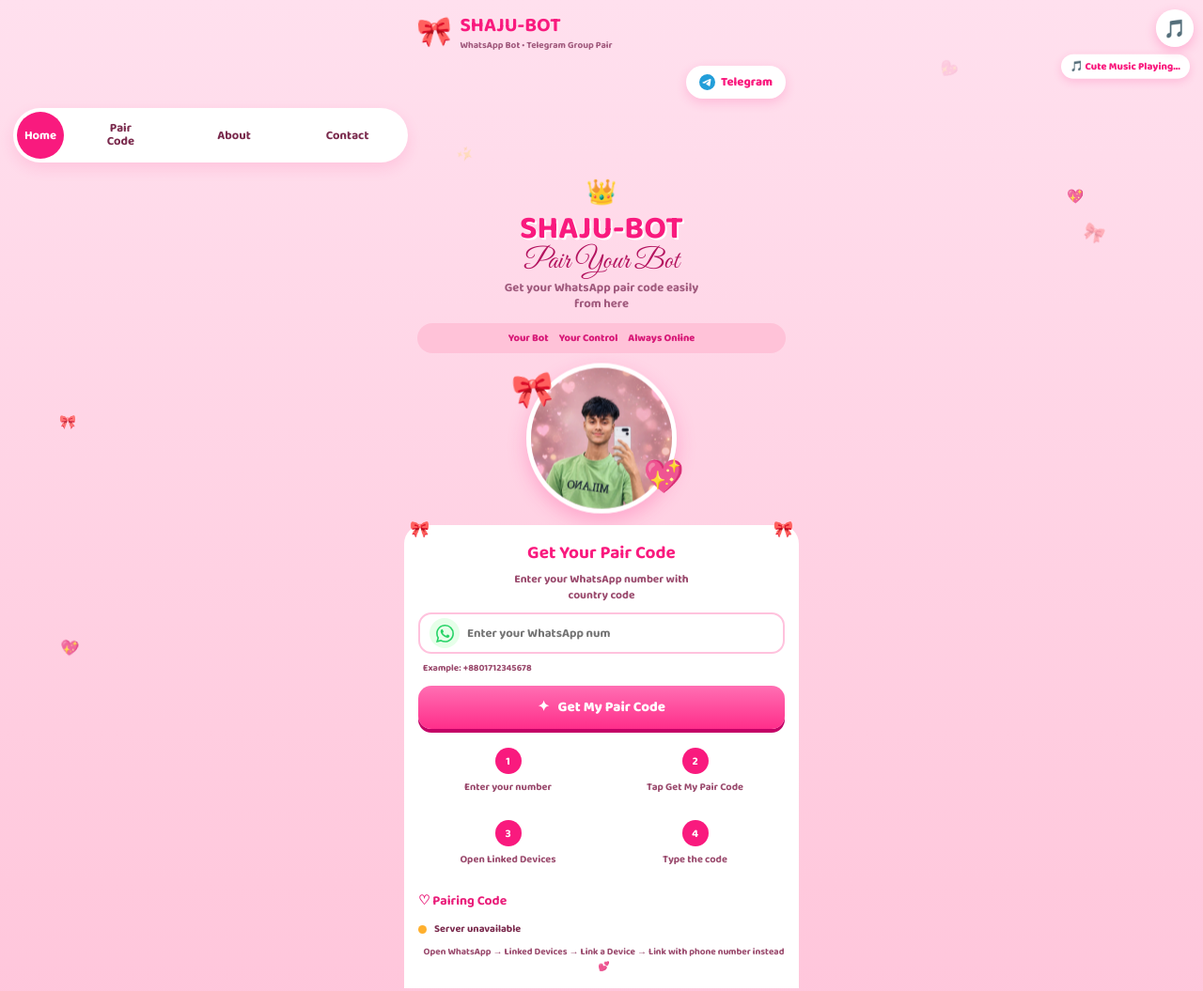
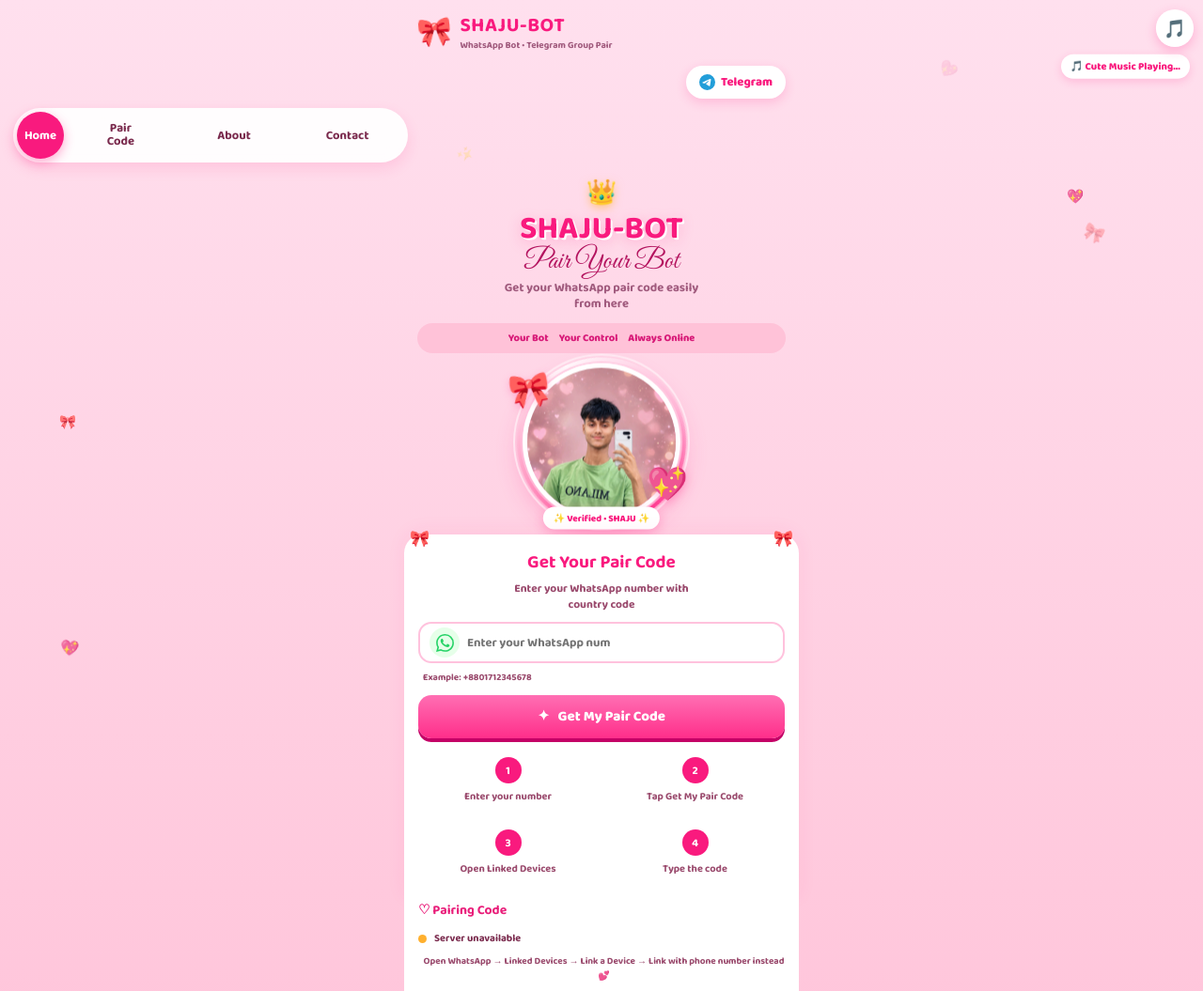
Before and after one commit to shajukhan2027-dev/SHAJU-BOT, a website: page public/index.html in a window 1280 px wide. Shown: the top 1055 px of the page at 94% size. Drawn offline with Linux system fonts and the light colour scheme; no server answers.

Commit message:
Update index.html

```diff
--- a/public/index.html
+++ b/public/index.html
@@ -31,34 +31,41 @@ a{text-decoration:none;color:inherit}
 .topbar{position:relative;z-index:2;max-width:420px;margin:auto;padding:12px 14px 0;display:flex;align-items:center;gap:8px}
 .topbar .bow-icon{font-size:30px;animation:wiggle 2s ease-in-out infinite}
 @keyframes wiggle{0%,100%{transform:rotate(-8deg)}50%{transform:rotate(8deg)}}
-.topbar h1{font-size:21px;color:#f91a7e;line-height:1}
+.topbar h1{font-size:21px;color:#f91a7e;line-height:1;letter-spacing:.5px}
 .topbar p{font-size:10px;color:#a05a7d;margin-top:2px}
 .telegram-row{position:relative;z-index:2;max-width:420px;margin:auto;padding:10px 14px 0;display:flex;justify-content:flex-end}
 .tg{background:#fff;color:#f91a7e;font-weight:800;font-size:13px;padding:7px 14px;border-radius:30px;box-shadow:0 4px 12px #ff2e8a33;display:flex;align-items:center;gap:6px}
 .tg svg{width:17px;height:17px}
-.nav{position:relative;z-index:2;max-width:420px;margin:10px auto 0;background:#fff;border-radius:30px;padding:4px;display:flex;align-items:center;justify-content:space-between;box-shadow:0 6px 15px #ff2e8a22;margin-left:14px;margin-right:14px}
+.nav{position:relative;z-index:2;max-width:420px;margin:10px auto 0;background:rgba(255,255,255,.92);backdrop-filter:blur(10px);border-radius:30px;padding:4px;display:flex;align-items:center;justify-content:space-between;box-shadow:0 6px 15px #ff2e8a22;margin-left:14px;margin-right:14px}
 .nav a{font-size:13px;font-weight:700;color:#7a2a4d;padding:8px 6px;text-align:center;flex:1}
-.nav a.active{background:#f91a7e;color:#fff;border-radius:50%;width:50px;height:50px;display:flex;align-items:center;justify-content:center;flex:none}
+.nav a.active{background:#f91a7e;color:#fff;border-radius:50%;width:50px;height:50px;display:flex;align-items:center;justify-content:center;flex:none;box-shadow:0 4px 12px #ff2e8a66}
 .nav a.two{line-height:1.1}
 .hero{position:relative;z-index:2;max-width:420px;margin:auto;text-align:center;padding:12px 14px 0}
-.crown{font-size:26px;animation:bounce 2s infinite}
+.crown{font-size:26px;animation:bounce 2s infinite;filter:drop-shadow(0 3px 5px #ffb02e88)}
 @keyframes bounce{0%,100%{transform:translateY(0)}50%{transform:translateY(-5px)}}
-.hero h2{font-size:34px;color:#f91a7e;text-shadow:2px 2px 0 #fff;line-height:1}
+.hero h2{font-size:34px;color:#f91a7e;text-shadow:2px 2px 0 #fff,0 4px 15px #ff2e8a44;line-height:1}
 .script{font-family:'Great Vibes',cursive;font-size:30px;color:#b3125e;margin-top:2px;line-height:1}
 .hero p{font-size:13px;color:#a05a7d;margin-top:6px;line-height:1.3}
 .pill{margin:11px 0;background:#ffc2d8;color:#d81a78;font-weight:800;font-size:11px;padding:7px;border-radius:20px;display:flex;justify-content:center;gap:11px}
-.hero-img{position:relative;width:160px;height:160px;margin:6px auto 0;animation:float 3s ease-in-out infinite}
+
+/* ===== ANAYA STYLE PREMIUM PROFILE ===== */
+.hero-img{position:relative;width:168px;height:168px;margin:8px auto 0;animation:float 3s ease-in-out infinite}
 @keyframes float{0%,100%{transform:translateY(0)}50%{transform:translateY(-7px)}}
-.hero-img img{width:100%;height:100%;object-fit:cover;border-radius:50%;border:5px solid #fff;box-shadow:0 8px 20px #ff2e8a44}
-.bow2{position:absolute;left:-15px;top:2px;font-size:36px;transform:rotate(-25deg);z-index:2;animation:wiggle 2s infinite}
-.heart2{position:absolute;right:-7px;bottom:10px;font-size:34px;z-index:2;animation:heartBeat 1.5s infinite}
+.hero-img:before{content:"";position:absolute;inset:-6px;border-radius:50%;background:conic-gradient(#ff2e8a,#ffb3d0,#fff,#ffc2dd,#ff2e8a);animation:spin 4s linear infinite;z-index:-1}
+@keyframes spin{to{transform:rotate(360deg)}}
+.hero-img img{width:100%;height:100%;object-fit:cover;object-position:top center;border-radius:50%;border:5px solid #fff;box-shadow:0 12px 28px #ff2e8a55,0 0 0 2px #ffd6e7;image-rendering:auto}
+.hero-img .glow-ring{position:absolute;inset:-10px;border-radius:50%;border:2px solid #ffffff88;pointer-events:none}
+.badge{position:absolute;left:50%;transform:translateX(-50%);bottom:-9px;background:#fff;color:#f91a7e;font-size:10px;font-weight:800;padding:4px 11px;border-radius:20px;box-shadow:0 4px 12px #ff2e8a44;white-space:nowrap;z-index:3}
+.bow2{position:absolute;left:-15px;top:2px;font-size:36px;transform:rotate(-25deg);z-index:2;animation:wiggle 2s infinite;filter:drop-shadow(0 3px 4px #ff2e8a44)}
+.heart2{position:absolute;right:-7px;bottom:10px;font-size:34px;z-index:2;animation:heartBeat 1.5s infinite;filter:drop-shadow(0 3px 5px #ff2e8a55)}
 @keyframes heartBeat{0%,100%{transform:scale(1)}50%{transform:scale(1.25)}}
-.card{position:relative;z-index:2;max-width:420px;margin:0 auto;background:#fff;border-radius:20px 20px 0 0;padding:15px;margin-top:12px}
+.card{position:relative;z-index:2;max-width:420px;margin:0 auto;background:#fff;border-radius:20px 20px 0 0;padding:15px;margin-top:14px;box-shadow:0 -4px 20px #ff2e8a11}
 .card:before,.card:after{content:"🎀";position:absolute;top:-8px;font-size:17px}
 .card:before{left:6px}.card:after{right:6px}
 .card h3{font-size:19px;color:#f91a7e;text-align:center}
 .card .sub{font-size:12px;color:#9a4a6d;text-align:center;margin:5px 0 10px;line-height:1.4}
 .input-wrap{display:flex;align-items:center;gap:8px;border:2px solid #ffc2dd;border-radius:14px;padding:4px 10px}
+.input-wrap:focus-within{border-color:#ff2e8a;box-shadow:0 0 0 3px #ff2e8a22}
 .input-wrap .wa{width:32px;height:32px;background:#e6ffe9;border-radius:50%;display:flex;align-items:center;justify-content:center;flex-shrink:0}
 .input-wrap .wa svg{width:19px;height:19px}
 .input-wrap input{border:0;outline:none;width:100%;font-family:inherit;font-size:13px;font-weight:700}
@@ -87,11 +94,9 @@ a{text-decoration:none;color:inherit}
 </head>
 <body>
 
-<!-- 🎵 MUSIC BUTTON + NOTE -->
 <button class="music-btn" id="musicBtn" onclick="toggleMusic()">🎵</button>
 <div class="music-note" id="musicNote">🎵 Cute Music Playing...</div>
 
-<!-- Hidden autoplay music - cute tune, no file needed -->
 <audio id="cuteAudio" loop preload="auto">
   <source src="https://cdn.pixabay.com/download/audio/2022/03/10/audio_2c8c7b4b8a.mp3" type="audio/mpeg">
 </audio>
@@ -124,7 +129,14 @@ a{text-decoration:none;color:inherit}
   <div class="script">Pair Your Bot</div>
   <p>Get your WhatsApp pair code easily<br>from here</p>
   <div class="pill"><span>Your Bot</span><span>Your Control</span><span>Always Online</span></div>
-  <div class="hero-img"><span class="bow2">🎀</span><img src="shaju.jpg" alt="SHAJU"><span class="heart2">💖</span></div>
+  <!-- ANAYA STYLE PREMIUM PROFILE -->
+  <div class="hero-img">
+    <span class="bow2">🎀</span>
+    <div class="glow-ring"></div>
+    <img src="/shaju.jpg" alt="SHAJU" onerror="this.src='shaju.jpg'">
+    <span class="heart2">💖</span>
+    <div class="badge">✨ Verified • SHAJU ✨</div>
+  </div>
 </div>
 
 <div class="card" id="pair">
@@ -175,23 +187,18 @@ a{text-decoration:none;color:inherit}
 
 <div class="toast" id="toast"></div>
 <script>
-// ===== CUTE MUSIC AUTOPLAY =====
 let musicOn=true;
 const audio=document.getElementById('cuteAudio');
-audio.volume=0.35; // হালকা কিউট ভলিউম
-
+audio.volume=0.35;
 function startMusic(){
   if(!musicOn) return;
   audio.play().catch(()=>{});
   document.getElementById('musicNote').textContent='🎵 Cute Music Playing...';
 }
-// পেজ খুললেই চেষ্টা করবো
 window.addEventListener('load',()=>{ startMusic(); setTimeout(startMusic,1000); });
-// প্রথম টাচ / ক্লিকেই মিউজিক চালু (ব্রাউজার নিয়ম)
 document.addEventListener('touchstart',startMusic,{once:true});
 document.addEventListener('click',startMusic,{once:true});
 document.addEventListener('scroll',startMusic,{once:true});
-
 function toggleMusic(){
   musicOn=!musicOn;
   const btn=document.getElementById('musicBtn');
@@ -199,7 +206,6 @@ function toggleMusic(){
   if(musicOn){ audio.play(); btn.textContent='🎵'; btn.classList.remove('off'); note.style.display='block'; note.textContent='🎵 Cute Music Playing...'; }
   else{ audio.pause(); btn.textContent='🔇'; btn.classList.add('off'); note.textContent='🔇 Music Paused'; }
 }
-
 const $=id=>document.getElementById(id);
 function notify(m){const b=$("toast");b.textContent=m;b.style.display="block";setTimeout(()=>b.style.display="none",3000);}
 async function pairWhatsApp(){
```
